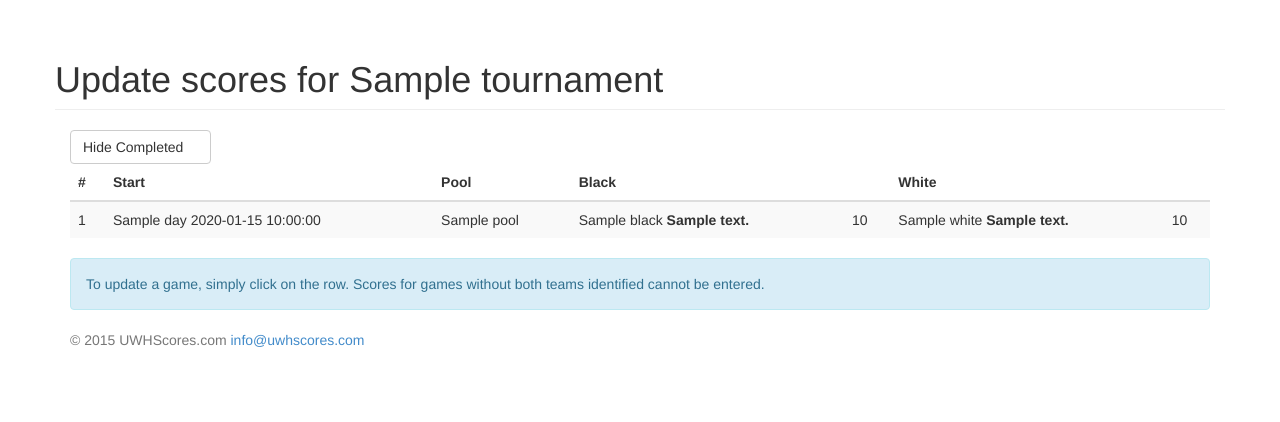
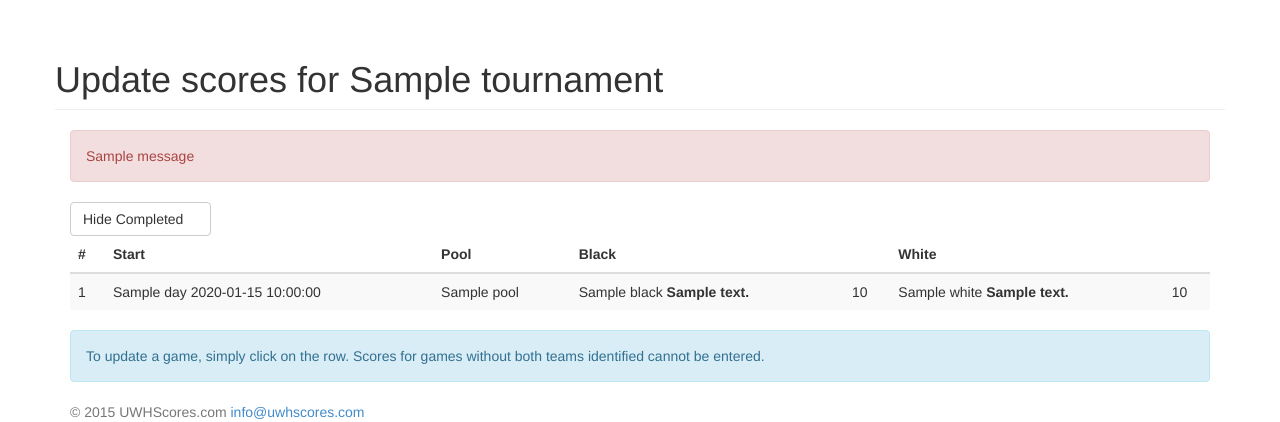
Before and after one commit to uwhscores/scoreboard, a Flask app: template templates/show_update.html in a window 1280 px wide. Shown: the part 52-474 px from the top of the page. Run offline with Flask 2, Linux system fonts and the light colour scheme; the template is opened without the code that fills it: most values are stand-ins (such as "Sample title", 1, 10 or a date in 2020); one stand-in notice (Sample message) is shown; parts of the project's set-up code (start-up, migrations or seed data) failed here and were passed over; some libraries are stand-ins or nearby versions; some web fonts are replaced.

Commit message:
Template keyup for flashes

```diff
--- a/templates/show_update.html
+++ b/templates/show_update.html
@@ -38,9 +38,19 @@ jQuery(document).ready(function($) {
 	<div class="row">
 		<h1 class="page-header">Update scores for {{ tournament }}</h1>
 	</div>
-{% for messages in get_flashed_messages() %}
-    <div class=flashes> {{ message }} </div>
-{% endfor %}
+	{% with messages = get_flashed_messages() -%}
+		{% if messages %}
+			{% set last="" -%}
+			<div class="alert alert-danger" role="alert">
+			{% for message in messages %}
+				{% if message != last -%}
+				{{ message }}</br>
+				{%- endif %}
+				{% set last=message %}
+			{% endfor %}
+			</div>
+		{% endif %}
+	{%- endwith %}
 	<button id="toggleComplete" type="button" class="btn btn-default" value="off">
 		Hide Completed <span id="toggleComplete-glyph" class="glyphicon glyphicon-remove" aria-hidden="true"></span>
 	</button>
```
Also changed, not shown: templates/show_main.html (+0 -10 lines).
